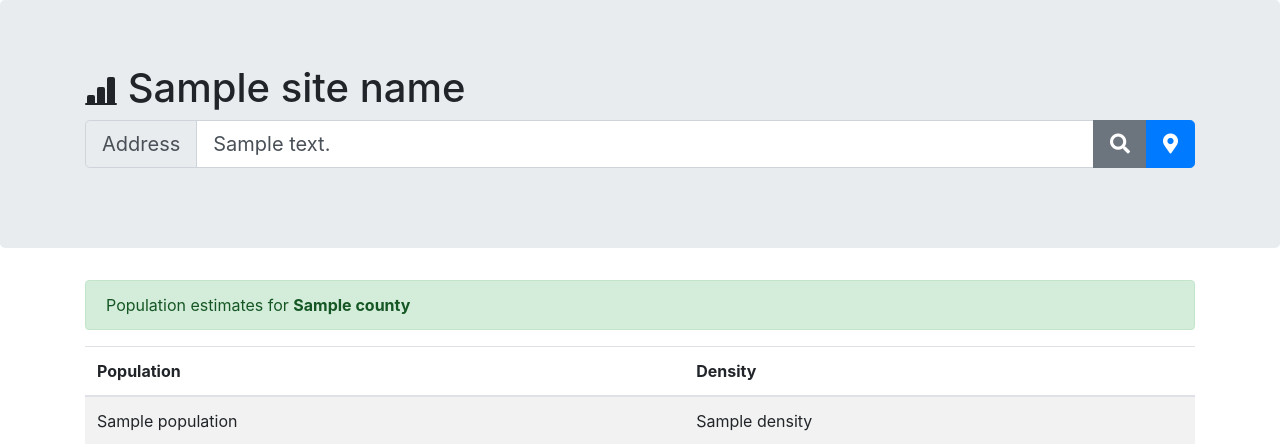
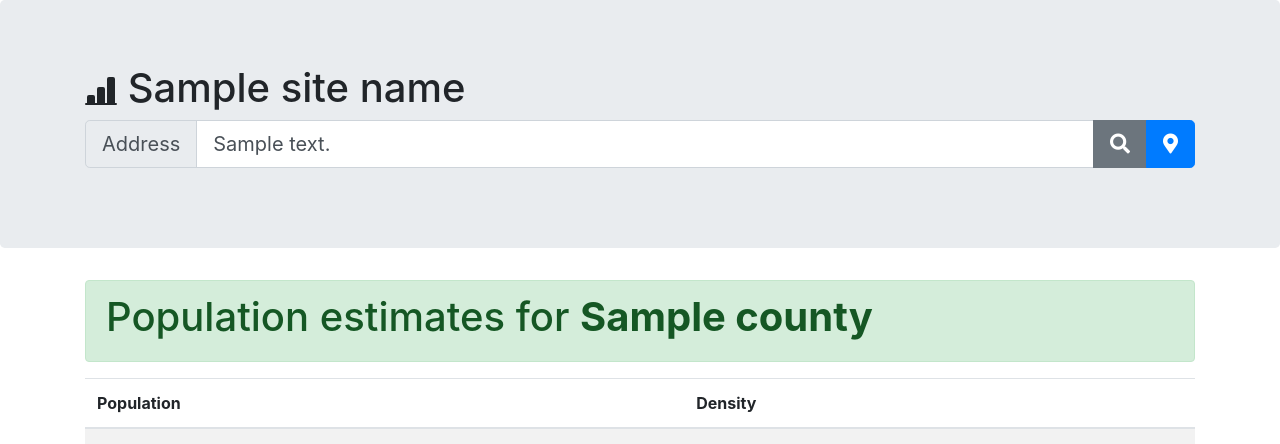
Before and after one commit to vszal/pop-kustomize, a Flask app: template app/templates/index.html in a window 1280 px wide. Shown: the top 444 px of the page. Run offline with Flask 2, Linux system fonts and the light colour scheme; the template is opened without the code that fills it: most values are stand-ins (such as "Sample title", 1, 10 or a date in 2020); some libraries are stand-ins or nearby versions.

Commit message:
Added h1 header

```diff
--- a/app/templates/index.html
+++ b/app/templates/index.html
@@ -2,7 +2,7 @@
 
 {% block content %}
 
-    <div class="alert alert-success">Population estimates for <strong>{{county}}</strong></div>
+    <div class="alert alert-success"><h1>Population estimates for <strong>{{county}}</strong></h1></div>
 
     <table class="table table-striped">
     <thead>
```
